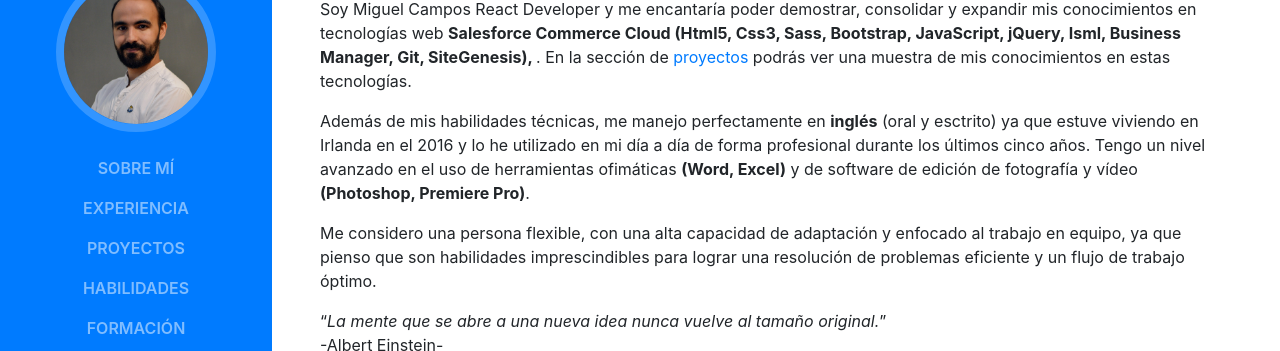
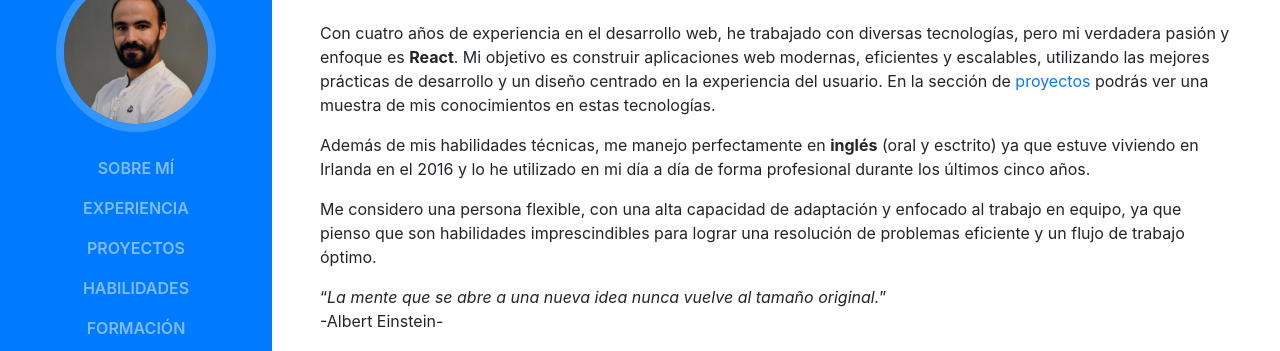
Before and after one commit to MCampos23/Resume-ES, a website with bundled scripts: page index.html in a window 1280 px wide. Shown: the part 258-609 px from the top of the page. Built offline with nearby package versions, Linux system fonts and the light colour scheme; a web font is replaced by a local one.

Commit message:
description changes

```diff
--- a/index.html
+++ b/index.html
@@ -77,9 +77,9 @@
         <p>
           <!-- Siempre he pensado que el conocimiento se consigue a través de la práctica y la constancia, y que la mejor forma de demostrarlo es precisamente de forma práctica. -->
        <p>
-         Soy Miguel Campos React Developer y me encantaría poder demostrar, consolidar y expandir mis conocimientos en tecnologías web <strong>Salesforce Commerce Cloud (Html5, Css3, Sass, Bootstrap, JavaScript, jQuery, Isml, Business Manager, Git, SiteGenesis), </strong>. En la sección de <a href="#projects">proyectos</a> podrás ver una  muestra de mis conocimientos en estas tecnologías.
+        Con cuatro años de experiencia en el desarrollo web, he trabajado con diversas tecnologías, pero mi verdadera pasión y enfoque es <strong>React</strong>. Mi objetivo es construir aplicaciones web modernas, eficientes y escalables, utilizando las mejores prácticas de desarrollo y un diseño centrado en la experiencia del usuario. En la sección de <a href="#projects">proyectos</a> podrás ver una  muestra de mis conocimientos en estas tecnologías.
        </p>
-         Además de mis habilidades técnicas, me manejo perfectamente en <strong>inglés</strong>  (oral y esctrito) ya que estuve viviendo en Irlanda en el 2016 y lo he utilizado en mi día a día de forma profesional durante los últimos cinco años. Tengo un nivel avanzado en el uso de herramientas ofimáticas <strong>(Word, Excel)</strong> y de software de edición de fotografía y vídeo <strong>(Photoshop, Premiere Pro)</strong>.
+         Además de mis habilidades técnicas, me manejo perfectamente en <strong>inglés</strong>  (oral y esctrito) ya que estuve viviendo en Irlanda en el 2016 y lo he utilizado en mi día a día de forma profesional durante los últimos cinco años.
        </p>
        <p>
          Me considero una persona flexible, con una alta capacidad de adaptación y enfocado al trabajo en equipo, ya que pienso que son habilidades imprescindibles para lograr  una resolución de problemas eficiente y un flujo de trabajo óptimo.
@@ -92,7 +92,7 @@
         <ul class="list-inline list-social-icons mb-0 ">
           <li class="list-inline-item">
            Linkedin
-            <a href="https://www.linkedin.com/in/miguel-%C3%A1ngel-campos-vara/" target="_blank">
+            <a href="https://www.linkedin.com/in/miguel-campos-web-developer/" target="_blank">
               <span class="fa-stack fa-lg">
                 <i class="fa fa-circle fa-stack-2x"></i>
                 <i class="fa fa-linkedin fa-stack-1x fa-inverse"></i>
```
